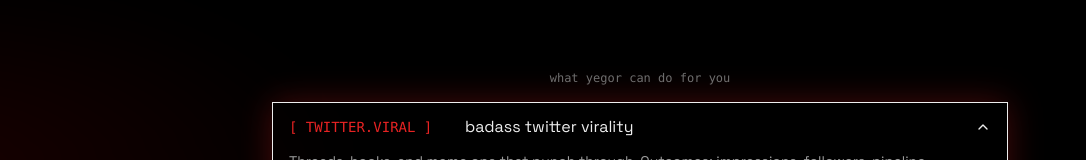
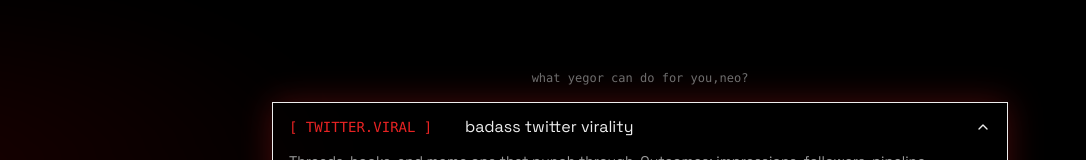
Before and after one commit to ProfitPath/yegor-directive-engine, a React (Vite) app: page / in a window 1280 px wide. Shown: the part 538-698 px from the top of the page, without its empty margins (0-1086 px from the left). Built offline with nearby package versions, Linux system fonts and the light colour scheme.

Commit message:
Add ",neo?" to heading

```diff
--- a/src/pages/ZolexLanding.tsx
+++ b/src/pages/ZolexLanding.tsx
@@ -70,7 +70,7 @@ export default function ZolexLanding() {
       {/* PROTOCOL CONSOLE */}
       <section id="protocols" className="relative mx-auto max-w-3xl px-4 py-12">
         <div className="mb-4 font-mono text-xs text-[hsl(var(--text-muted))]/70 text-center">
-          what yegor can do for you
+          what yegor can do for you,neo?
         </div>
         <div className="space-y-2">
           {modules.map((m, i) => (
```
